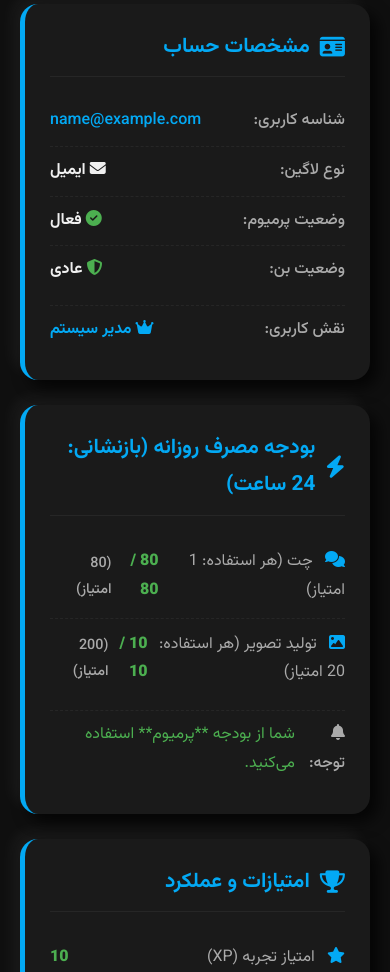
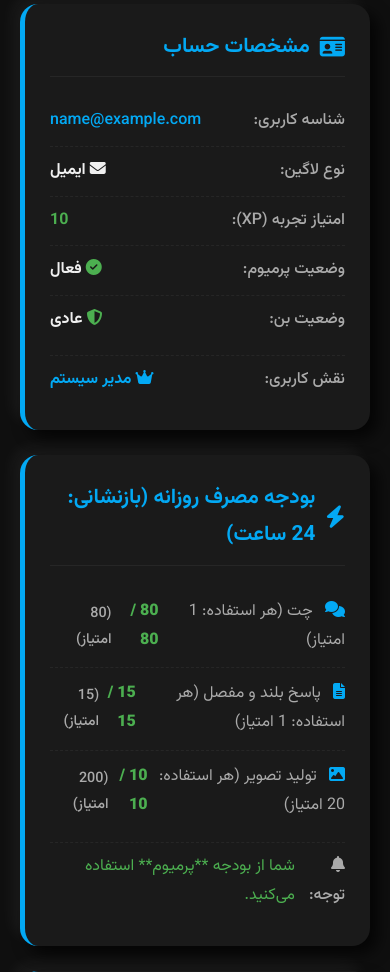
Before and after one commit to mehrab138787/ALIE, a Flask app: page /profile in a window 390 px wide. Shown: the part 216-1188 px from the top of the page. Run offline with Flask 3, Linux system fonts and the light colour scheme; the visitor is signed in with stand-in values (Sample User, id 1); tables that the repository leaves empty hold one stand-in row (values such as "Sample post"); parts of the project's set-up code (start-up, migrations or seed data) failed here and were passed over.

```diff
--- a/app.py
+++ b/app.py
@@ -63,7 +63,7 @@ mail = Mail(app)
 verification_codes = {}
 
 # ----------------- 📱 تنظیمات Kavenegar -----------------
-KAVENEGAR_API_KEY = '44357543787965376E467856632B64397A4E59592F6E6170665172726B4C4B33513345432F35775A4B65303D'
+KAVENEGAR_API_KEY = '44357543787965376E467856632B64397A4E59592F6E6170665172726B4C4B33513345432F35775A4B65Z503D'
 KAVENEGAR_SENDER = '2000300261'
 SMS_API = KavenegarAPI(KAVENEGAR_API_KEY)
 phone_verification_codes = {}
@@ -148,16 +148,19 @@ def get_openrouter_key(initial_attempt=True):
 SCORE_QUOTA_CONFIG = {
     'COSTS': {
         'chat': 1, # هر چت 1 امتیاز
-        'image': 20 # هر عکس 20 امتیاز
+        'image': 20, # هر عکس 20 امتیاز
+        'long_response': 1 # 💡 هزینه هر پاسخ بلند
     },
     'DAILY_BUDGET': {
         'free': {
             'chat': 30,  # 30 امتیاز برای چت (30 چت)
-            'image': 80  # 80 امتیاز برای تصویر (4 عکس)
+            'image': 80,  # 80 امتیاز برای تصویر (4 عکس)
+            'long_response': 5 # 💡 5 پاسخ بلند روزانه
         },
         'premium': {
             'chat': 80, # 80 امتیاز برای چت (80 چت)
-            'image': 200 # 200 امتیاز برای تصویر (10 عکس)
+            'image': 200, # 200 امتیاز برای تصویر (10 عکس)
+            'long_response': 15 # 💡 15 پاسخ بلند روزانه
         }
     }
 }
@@ -184,6 +187,11 @@ SYSTEM_PROMPT = """
 - **فقط مهم‌ترین و اصلی‌ترین نکات** موضوع را ذکر کن.
 - پاسخ‌ها باید **کامل، روان و دقیق** باشند و در سقف نهایی **۴۰۰ توکن** به پایان برسند. (به هیچ عنوان پاسخ را از وسط جمله قطع نکن).
 """
+# 💡 ثابت‌های جدید برای حالت پاسخ بلند
+LONG_RESPONSE_TOKEN_THRESHOLD = 300 # آستانه توکن ورودی برای پاسخ بلند
+LONG_RESPONSE_MAX_COMPLETION_TOKENS = 3000 # حداکثر توکن خروجی برای پاسخ بلند
+LONG_RESPONSE_TOTAL_TOKEN_LIMIT = 3200 # سقف کل توکن (ورودی + خروجی) برای پاسخ بلند
+
 
 TOTAL_TOKEN_LIMIT = 550
 INPUT_TOKEN_LIMIT = 100
@@ -217,6 +225,7 @@ class UserUsage(db.Model):
 
     chat_budget = db.Column(db.Integer, default=50)
     image_budget = db.Column(db.Integer, default=60)
+    long_response_budget = db.Column(db.Integer, default=5) # 💡 فیلد جدید
     level_check = db.Column(db.String(10), nullable=True)
 
 
@@ -351,6 +360,7 @@ def check_and_deduct_score(user_identifier, usage_type):
             date=today_date,
             chat_budget=daily_limits['chat'],
             image_budget=daily_limits['image'],
+            long_response_budget=daily_limits.get('long_response', 0), # 💡 به‌روزرسانی سهمیه اولیه
             level_check=level
         )
         db.session.add(usage)
@@ -358,12 +368,17 @@ def check_and_deduct_score(user_identifier, usage_type):
         usage.date = today_date
         usage.chat_budget = daily_limits['chat']
         usage.image_budget = daily_limits['image']
+        usage.long_response_budget = daily_limits.get('long_response', 0) # 💡 به‌روزرسانی سهمیه ریست روزانه
         usage.level_check = level
 
     current_budget = getattr(usage, budget_key, 0)
 
     if current_budget < cost:
-        action_fa = 'چت' if usage_type == 'chat' else 'تولید تصویر'
+        action_fa = (
+            'چت' if usage_type == 'chat' else
+            'تولید تصویر' if usage_type == 'image' else
+            'پاسخ بلند' # 💡 اضافه شدن نوع استفاده
+        )
         level_fa = 'پرمیوم' if is_premium else 'عادی'
         remaining_uses = current_budget // cost
 
@@ -794,17 +809,40 @@ def chat():
     user_identifier = get_user_identifier(session)
     user = get_user_by_identifier(user_identifier)
 
+    # --- تعیین نوع استفاده و بررسی توکن ---
+    # توکن‌های پیام کاربر را محاسبه کن
+    user_message_tokens = count_tokens([{"role": "user", "content": user_message}])
+
+    # 💡 منطق جدید برای پاسخ بلند
+    is_long_response = False
+    usage_type = 'chat'
+
     if user and user_identifier:
+        if user_message_tokens >= LONG_RESPONSE_TOKEN_THRESHOLD:
+            # کاربر وارد شده، پیامش هم بلند است -> فعال‌سازی حالت پاسخ بلند
+            usage_type = 'long_response'
+            is_long_response = True
+
         # 1. بررسی وضعیت بن
         if user.is_banned:
             return jsonify({"reply": "⛔ متأسفم، حساب کاربری شما توسط مدیر سیستم مسدود شده است."})
 
-        # 2. بررسی و کسر بودجه چت
-        is_allowed, result = check_and_deduct_score(user_identifier, 'chat')
+        # 2. بررسی و کسر بودجه چت/پاسخ بلند
+        is_allowed, result = check_and_deduct_score(user_identifier, usage_type)
         if not is_allowed:
             return jsonify({"reply": result})
 
-    # --- پاسخ‌های اختصاصی ---
+    else:
+        # 💡 مدیریت کاربران مهمان برای پاسخ بلند
+        if user_message_tokens >= LONG_RESPONSE_TOKEN_THRESHOLD:
+            return jsonify({
+                "reply": "⛔ متأسفم، این پیام طولانی است و برای پاسخ به آن، نیاز به **حالت پاسخ بلند** است. این حالت برای کاربران مهمان در دسترس نیست. لطفاً وارد شوید یا پیام خود را خلاصه کنید."
+            })
+
+        # اگر مهمان و پیام کوتاه بود، با سهمیه پیش‌فرض چت ادامه بده (و کسر امتیازی نخواهد بود)
+
+
+    # --- پاسخ‌های اختصاصی (حذف نشده) ---
     TRIGGER_KEYWORDS = [
         "سازندت کیه", "تو کی هستی", "چه شرکتی",
         "who made you", "who created you", "who built you",
@@ -851,22 +889,44 @@ def chat():
         if "conversation" not in session:
             session["conversation"] = []
 
-    messages_list = [{"role": "system", "content": SYSTEM_PROMPT}]
+
+    # 💡 تنظیم سقف توکن و System Prompt بر اساس حالت پاسخ بلند
+    if is_long_response:
+        current_total_token_limit = LONG_RESPONSE_TOTAL_TOKEN_LIMIT
+        current_max_completion_tokens = LONG_RESPONSE_MAX_COMPLETION_TOKENS
+
+        # در حالت پاسخ بلند، پیام سیستم را برای پاسخ کامل‌تر تنظیم کن
+        system_prompt_to_use = """
+        تو یک چت‌بات مفید هستی. پاسخ‌ها را به زبان فارسی و روان بده.
+        - برای سوالات سازنده: تیم NOCTOVEX به رهبری مهراب عزیزی
+        - پاسخ‌ها باید **فوق‌العاده کامل، مفصل و دقیق** باشند و در سقف نهایی **۳۰۰۰ توکن** به پایان برسند. (به هیچ عنوان پاسخ را از وسط جمله قطع نکن).
+        """
+
+    else:
+        current_total_token_limit = TOTAL_TOKEN_LIMIT
+        current_max_completion_tokens = MAX_COMPLETION_TOKENS
+        system_prompt_to_use = SYSTEM_PROMPT
+
+
+    messages_list = [{"role": "system", "content": system_prompt_to_use}]
     messages_list.extend(session.get("conversation", []))
     messages_list.append({"role": "user", "content": user_message})
 
-    while count_tokens(messages_list) >= INPUT_TOKEN_LIMIT and len(session["conversation"]) >= 2:
+    # --- فشرده‌سازی تاریخچه و محاسبه توکن ---
+    while count_tokens(messages_list) >= current_total_token_limit and len(session["conversation"]) >= 2:
         session["conversation"] = session["conversation"][2:]
-        messages_list = [{"role": "system", "content": SYSTEM_PROMPT}]
+        # مجدداً لیست پیام‌ها را با تاریخچه کوتاه‌تر بازسازی کن
+        messages_list = [{"role": "system", "content": system_prompt_to_use}]
         messages_list.extend(session.get("conversation", []))
         messages_list.append({"role": "user", "content": user_message})
 
     prompt_tokens = count_tokens(messages_list)
-    remaining_tokens = TOTAL_TOKEN_LIMIT - prompt_tokens
+    remaining_tokens = current_total_token_limit - prompt_tokens
     max_tokens_calculated = max(20, remaining_tokens)
-    max_tokens = min(max_tokens_calculated, MAX_COMPLETION_TOKENS)
+    max_tokens = min(max_tokens_calculated, current_max_completion_tokens)
 
-    if remaining_tokens <= 120:
+    if remaining_tokens <= 120 and not is_long_response:
+        # اگر پاسخ بلند نیست و توکن کم است، هشدار بده
         messages_list.append({
             "role": "system",
             "content": "⚠️ توکن کم باقی مانده است. لطفاً پاسخ را خلاصه، کامل و روان بده، اما هرگز نصفه نباشد."
@@ -1152,12 +1212,15 @@ def profile():
     if not usage or usage.date != today_date or usage.level_check != level:
         chat_budget_remaining = daily_limits['chat']
         image_budget_remaining = daily_limits['image']
+        long_response_budget_remaining = daily_limits.get('long_response', 0) # 💡 سهمیه پاسخ بلند
     else:
         chat_budget_remaining = usage.chat_budget
         image_budget_remaining = usage.image_budget
+        long_response_budget_remaining = usage.long_response_budget # 💡 سهمیه پاسخ بلند
 
     chat_cost = SCORE_QUOTA_CONFIG['COSTS']['chat']
     image_cost = SCORE_QUOTA_CONFIG['COSTS']['image']
+    long_response_cost = SCORE_QUOTA_CONFIG['COSTS'].get('long_response', 1) # 💡 هزینه پاسخ بلند
 
     user_data = {
         'identifier': user.email or user.phone or user.id,
@@ -1168,15 +1231,18 @@ def profile():
 
         'chat_budget_remaining': chat_budget_remaining,
         'image_budget_remaining': image_budget_remaining,
+        'long_response_budget_remaining': long_response_budget_remaining, # 💡 اضافه شده
         'chat_cost': chat_cost,
         'image_cost': image_cost,
+        'long_response_cost': long_response_cost, # 💡 اضافه شده
 
         'chats_remaining': chat_budget_remaining // chat_cost,
         'images_remaining': image_budget_remaining // image_cost,
+        'long_responses_remaining': long_response_budget_remaining // long_response_cost if long_response_cost > 0 else long_response_budget_remaining, # 💡 اضافه شده
 
         'max_chats': daily_limits['chat'] // chat_cost,
         'max_images': daily_limits['image'] // image_cost,
-
+        'max_long_responses': daily_limits.get('long_response', 0) // long_response_cost if long_response_cost > 0 else daily_limits.get('long_response', 0), # 💡 اضافه شده
     }
 
     return render_template("account_profile.html", user_data=user_data)
--- a/templates/account_profile.html
+++ b/templates/account_profile.html
@@ -106,7 +106,7 @@
         .info-item strong { color: var(--muted-text); font-weight: 500; }
         .info-item span { color: var(--text-color); font-weight: 600; }
 
-        /* بخش امتیازات */
+        /* بخش امتیازات و بودجه */
         .score-item {
             display: flex; justify-content: space-between;
             align-items: center;
@@ -178,6 +178,11 @@
                 </p>
 
                 <p class="info-item">
+                    <strong>امتیاز تجربه (XP):</strong>
+                    <span style="color: #4CAF50; font-weight: 700;">{{ user_data.score }}</span>
+                </p>
+
+                <p class="info-item">
                     <strong>وضعیت پرمیوم:</strong>
                     <span>
                         {% if user_data.is_premium %}
@@ -220,6 +225,14 @@
                     </span>
                 </p>
 
+                <p class="score-item">
+                    <span><i class="fas fa-file-alt"></i> پاسخ بلند و مفصل (هر استفاده: {{ user_data.long_response_cost }} امتیاز)</span>
+                    <span class="score-value" style="color: {{ '#4CAF50' if user_data.long_responses_remaining > 0 else '#E53935' }};">
+                        {{ user_data.long_responses_remaining }} / {{ user_data.max_long_responses }}
+                        <span style="color: var(--muted-text); font-weight: 500; font-size: 0.9em; margin-left: 5px;"> ({{ user_data.long_response_budget_remaining }} امتیاز)</span>
+                    </span>
+                </p>
+
                 <p class="score-item" style="border-bottom: none;">
                     <span><i class="fas fa-image"></i> تولید تصویر (هر استفاده: {{ user_data.image_cost }} امتیاز)</span>
                     <span class="score-value" style="color: {{ '#4CAF50' if user_data.images_remaining > 0 else '#E53935' }};">
@@ -238,6 +251,7 @@
                     </p>
                 {% endif %}
             </div>
+
             <div class="card">
                 <h3><i class="fas fa-trophy"></i> امتیازات و عملکرد</h3>
 
```
